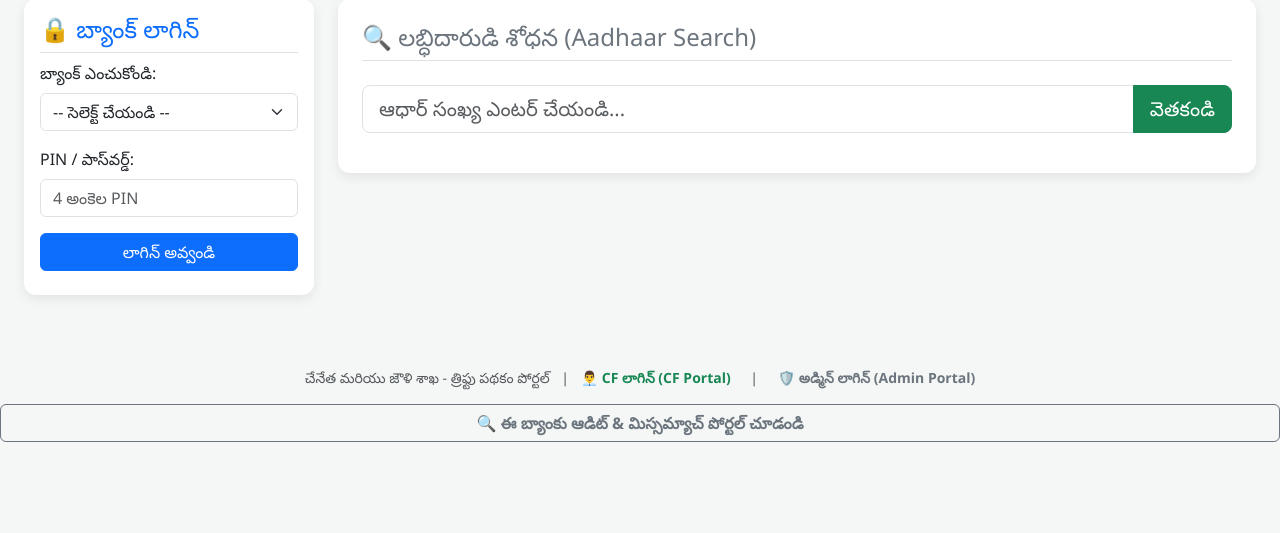
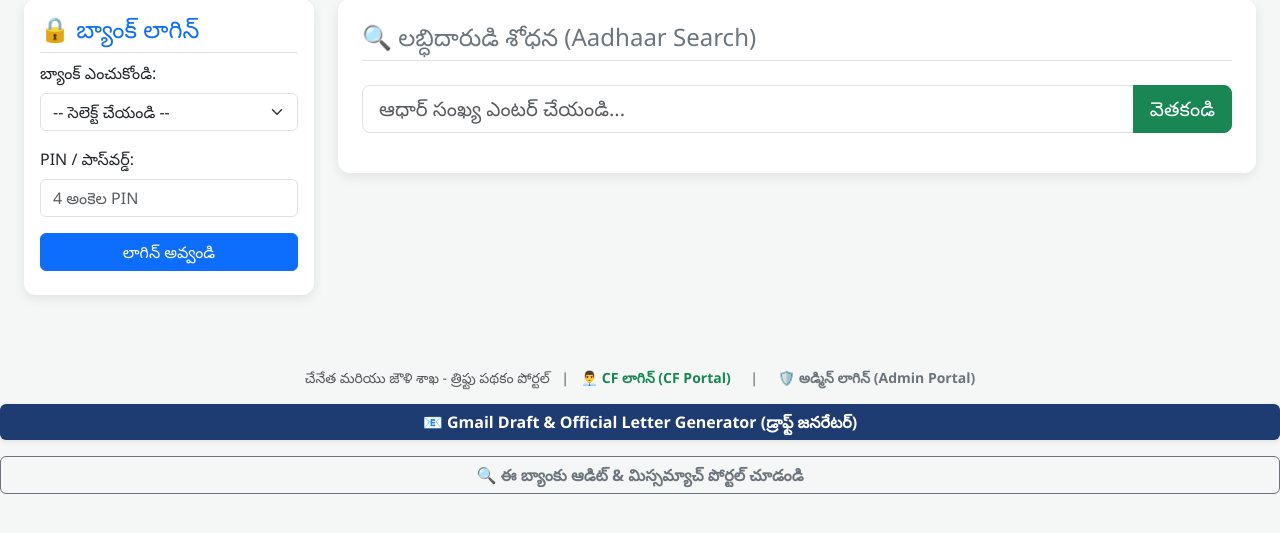
Before and after one commit to nayatejavision-alt/cf-thrift-sircilla-ts, a Flask app: template templates/index.html in a window 1280 px wide. Shown: the part 135-668 px from the top of the page. Run offline with Flask 3, Linux system fonts and the light colour scheme; the template is opened without the code that fills it, so the values that code supplies are empty.

Commit message:
Update index.html

```diff
--- a/templates/index.html
+++ b/templates/index.html
@@ -501,13 +501,21 @@
     }
     </script>
 
-    <footer class="text-center mt-5 mb-4">
+   <footer class="text-center mt-5 mb-4">
         <div class="text-muted" style="font-size: 14px;">
             <span>చేనేత మరియు జౌళి శాఖ - త్రిఫ్టు పథకం పోర్టల్</span>
             <span class="mx-2">|</span>
             <a href="/cf/login" class="text-decoration-none text-success fw-semibold me-2">👨‍💼 CF లాగిన్ (CF Portal)</a>
             <span class="mx-2">|</span>
             <a href="/admin/login" class="text-decoration-none text-secondary fw-semibold ms-2">🛡️ అడ్మిన్ లాగిన్ (Admin Portal)</a>
+
+            <!-- 🆕 Gmail Draft Generator లింక్ / బటన్ -->
+            <div class="mt-3">
+                <a href="/draft-generator" class="btn btn-primary w-100 fw-bold shadow-sm" style="background-color: #1e3c72; border: none;">
+                    📧 Gmail Draft & Official Letter Generator (డ్రాఫ్ట్ జనరేటర్)
+                </a>
+            </div>
+
             <div class="mt-3">
                 <a href="#" id="audit-link" class="btn btn-outline-secondary w-100 fw-bold" onclick="goToAuditDashboard(event)">🔍 ఈ బ్యాంకు ఆడిట్ & మిస్సమ్యాచ్ పోర్టల్ చూడండి</a>
             </div>
```
